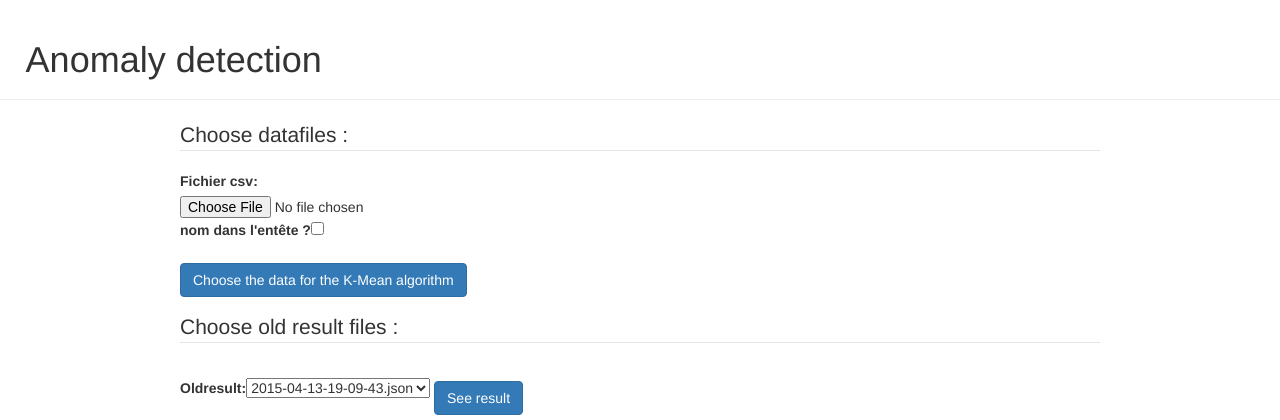
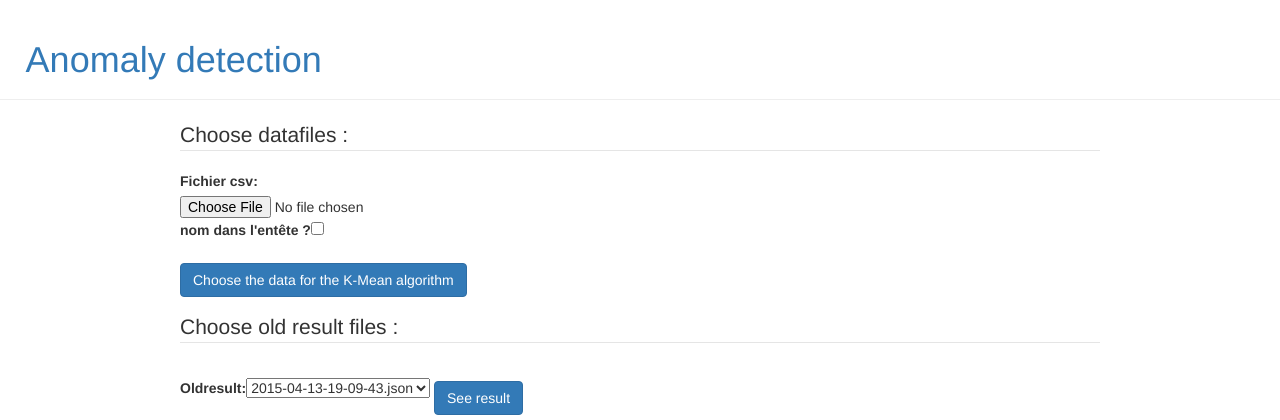
Before and after one commit to btrd/anomaly_detection, a Django app: page / in a window 1280 px wide. Shown: the top 420 px of the page. Run offline with Django 3.2, Linux system fonts and the light colour scheme; some libraries are stand-ins or nearby versions.

Commit message:
fix css + head title

```diff
--- a/app/static/css/style.css
+++ b/app/static/css/style.css
@@ -43,3 +43,7 @@ button[type="submit"]{
     -webkit-transform: scale(1.0);
   }
 }
+
+#headTitle {
+  text-decoration: none;
+}
--- a/app/templates/base.html
+++ b/app/templates/base.html
@@ -24,7 +24,7 @@
 		<header>
 			{% block headerContent %}
 			<div class="page-header">
-				<h1 style="margin-left: 2%">Anomaly detection</h1>
+				<h1 style="margin-left: 2%"><a id="headTitle" href="/">Anomaly detection</a></h1>
 			</div>
 			{% endblock %}
 		</header>
```
Also changed, not shown: app/templates/result.html (+11 -3 lines).
